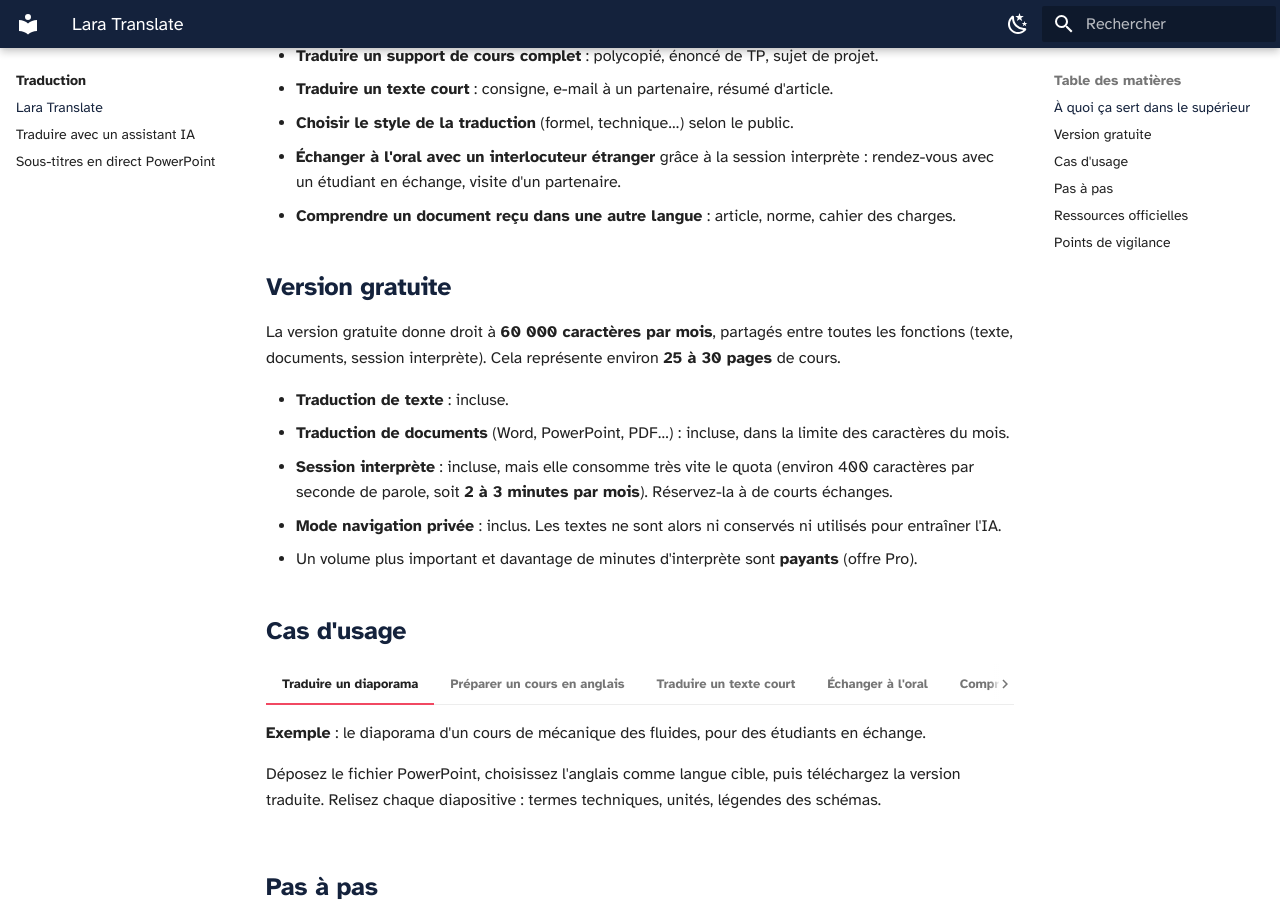
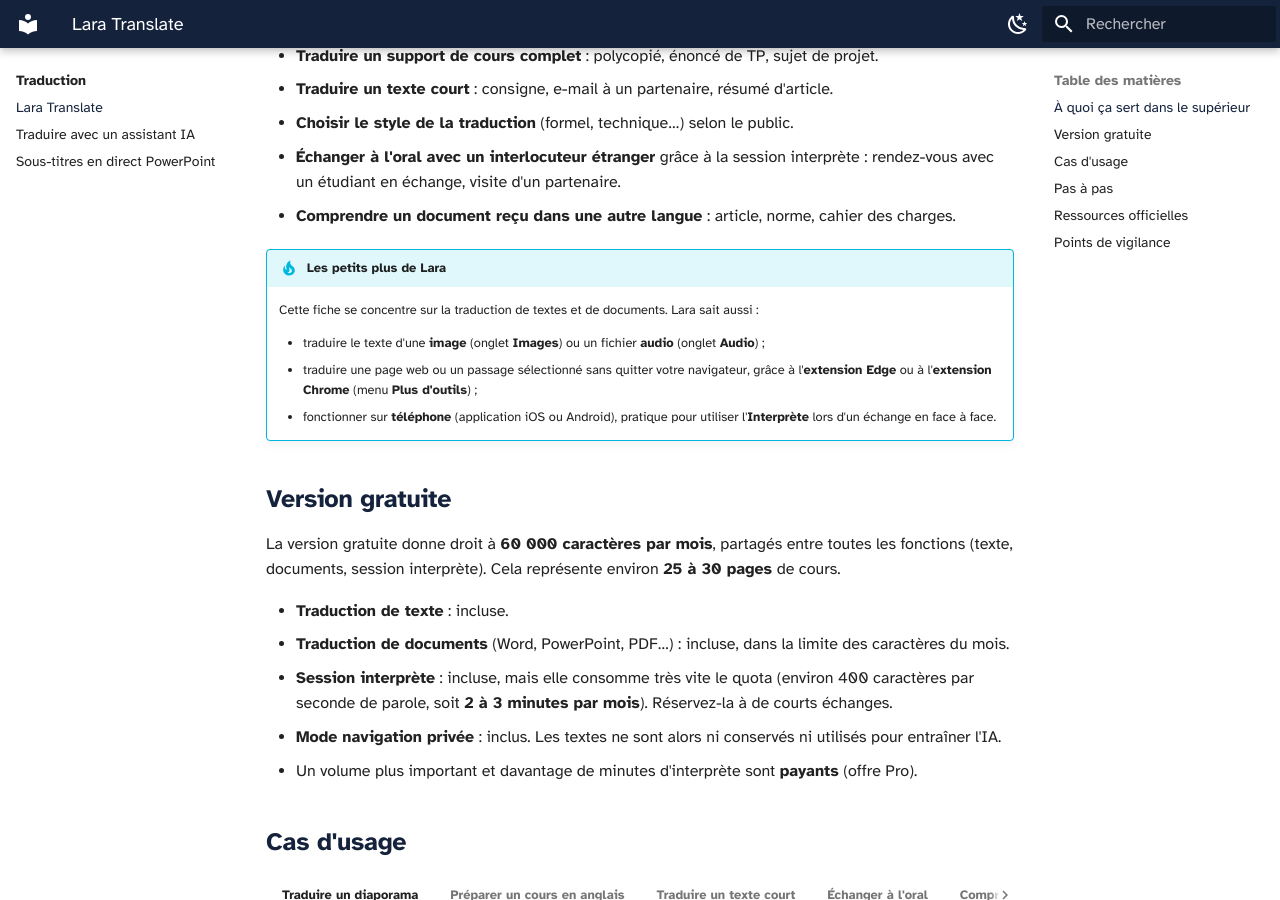
Before and after one commit to Celine-ferrier/Boite-outils-IA, an MkDocs documentation site: the page built from docs/traduction/lara.md, in a window 1280 px wide and 900 px high, scrolled down 715 px. Built offline with MkDocs 1.6.1 and Material for MkDocs 9.7.7, drawn with Linux system fonts in a browser that asks for light colours.

Commit message:
Lara : encadré « Les petits plus » (images, audio, extensions, application mobile)
Co-Authored-By: Claude Opus 5.5 <noreply@anthropic.com>
Claude-Session: https://claude.ai/code/session_01ADR9hzhyEw6Dc3N18BUyt5

```diff
--- a/docs/traduction/lara.md
+++ b/docs/traduction/lara.md
@@ -19,6 +19,13 @@
 - **Choisir le style de la traduction** (formel, technique…) selon le public.
 - **Échanger à l'oral avec un interlocuteur étranger** grâce à la session interprète : rendez-vous avec un étudiant en échange, visite d'un partenaire.
 - **Comprendre un document reçu dans une autre langue** : article, norme, cahier des charges.
+
+!!! tip "Les petits plus de Lara"
+    Cette fiche se concentre sur la traduction de textes et de documents. Lara sait aussi :
+
+    - traduire le texte d'une **image** (onglet **Images**) ou un fichier **audio** (onglet **Audio**) ;
+    - traduire une page web ou un passage sélectionné sans quitter votre navigateur, grâce à l'**extension Edge** ou à l'**extension Chrome** (menu **Plus d'outils**) ;
+    - fonctionner sur **téléphone** (application iOS ou Android), pratique pour utiliser l'**Interprète** lors d'un échange en face à face.
 
 ## Version gratuite
 
```
